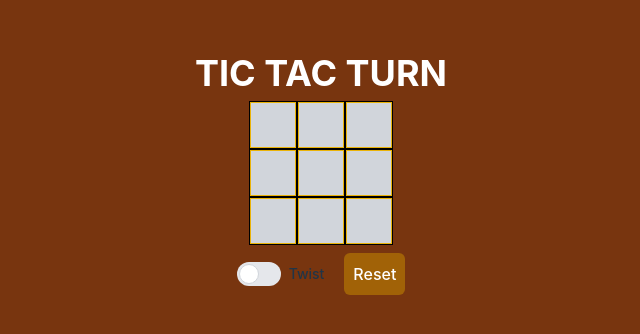
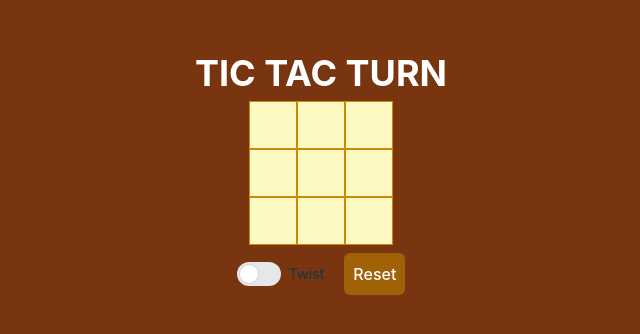
Before and after one commit to dahy14/tic-tac-turn, a React (Vite) app in the folder frontend/: page / in a window 1280 px wide. Shown: the part 226-560 px from the top of the page, without its empty margins (319-959 px from the left). Built offline with nearby package versions, Linux system fonts and the light colour scheme.

Commit message:
unstructured hooks

```diff
--- /dev/null
+++ b/frontend/src/Logic/mainHooks.jsx
@@ -0,0 +1,30 @@
+import { useState, useRef } from "react";
+
+export function usePlayer() {
+  const [player, setPlayer] = useState("X");
+  const [winner, setWinner] = useState(null);
+  const playerRef = useRef("X");
+
+  return {
+    player,
+    setPlayer,
+    playerRef,
+    winner,
+    setWinner,
+  };
+}
+
+export function usePosition() {
+  const [x, setX] = useState(Array(9).fill(0));
+  const [y, setY] = useState(Array(9).fill(0));
+  const xRef = useRef(x);
+  const yRef = useRef(y);
+  return {
+    x,
+    setX,
+    y,
+    setY,
+    xRef,
+    yRef,
+  };
+}
--- a/frontend/src/Logic/useMainHook.jsx
+++ b/frontend/src/Logic/useMainHook.jsx
@@ -1,4 +1,4 @@
-import { useEffect } from "react";
+import { useEffect, useRef } from "react";
 import { useTTT } from "./useTTT";
 
 export function useMainHook({
@@ -17,23 +17,42 @@ export function useMainHook({
   setX,
   setY,
 }) {
+  const xRef = useRef(x);
+  const yRef = useRef(y);
+  const tileRef = useRef(tile);
+
+  useEffect(() => {
+    console.log("tileRef: ", tileRef.current, "tile: ", tile);
+  }, [tileRef.current, tile]);
   const handleTileClick = (idx) => {
     // alternative click
     if (twistToggle) {
       const validIdx = [4, 5, 7, 8];
       const newTile = [...tile];
+
       const newX = [...x];
       const newY = [...y];
       validIdx.forEach((id) => {
         if (id === idx) {
-          newTile[id] = tile[id - 3];
-          newTile[id - 3] = tile[id - 4];
-          newTile[id - 4] = tile[id - 1];
-          newTile[id - 1] = tile[id];
+          setTile(newTile);
+          tileRef.current[id] = newTile[id - 3];
+          tileRef.current[id - 3] = newTile[id - 4];
+          tileRef.current[id - 4] = newTile[id - 1];
+          tileRef.current[id - 1] = newTile[id];
+          // framer motion animation values for translating tiles
+          xRef.current[id] = x[id] - 48;
+          yRef.current[id - 1] = y[id - 1] - 48;
+          yRef.current[id - 3] = y[id - 3] + 48;
+          xRef.current[id - 4] = x[id - 4] + 48;
+          // console.log("newX: ", newX);
+          // console.log("newY: ", newY);
+
+          // correct indexing of rotated
         }
       });
-      setTile(newTile);
-      checkWinner(newTile);
+
+      setX(xRef.current);
+      setY(yRef.current);
       setTwistToggle(false);
     } else {
       // Main Click
@@ -43,10 +62,11 @@ export function useMainHook({
       // never break these 4 in order
       const newTile = [...tile];
       newTile[idx] = player;
+
       setTile(newTile);
-      checkWinner(newTile);
+      tileRef.current = newTile;
     }
-
+    checkWinner(tileRef.current);
     if (player === "X") {
       setPlayer("O");
     } else {
@@ -76,7 +96,7 @@ export function useMainHook({
         newTile[x] === newTile[y] &&
         newTile[x] === newTile[z]
       ) {
-        setWinner(player);
+        setWinner(newTile[x]);
         setWinningBlock(combination);
       }
     });
@@ -96,6 +116,8 @@ export function useMainHook({
     setPlayer("X");
     setWinner(null);
     setWinningBlock(Array(3).fill(null));
+    setX(Array(9).fill(0));
+    setY(Array(9).fill(0));
   };
 
   return {
--- /dev/null
+++ b/frontend/src/Logic/usePlayer.jsx
@@ -0,0 +1,11 @@
+import { useState, useRef } from "react";
+export function usePlayer() {
+  const [player, setPlayer] = useState("X");
+  const playerRef = useRef("X");
+
+  return {
+    player,
+    setPlayer,
+    playerRef,
+  };
+}
--- a/frontend/src/Logic/usePos.jsx
+++ b/frontend/src/Logic/usePos.jsx
@@ -2,6 +2,7 @@ import { useState } from "react";
 export function usePosition() {
   const [x, setX] = useState(Array(9).fill(0));
   const [y, setY] = useState(Array(9).fill(0));
+
   return {
     x,
     setX,
--- /dev/null
+++ b/frontend/src/Logic/useTile.jsx
@@ -0,0 +1,11 @@
+import { useState, useRef } from "react";
+export function useTile() {
+  const [tile, setTile] = useState(Array(9).fill(null));
+  const tileRef = useRef(tile);
+
+  return {
+    tile,
+    setTile,
+    tileRef,
+  };
+}
--- a/frontend/src/TicTacToe.jsx
+++ b/frontend/src/TicTacToe.jsx
@@ -5,6 +5,7 @@ import Tile from "./Tile";
 import TwistButton from "./TwistButton";
 import { useTTT } from "./Logic/useTTT";
 import { usePosition } from "./Logic/usePos";
+
 import { useMainHook } from "./Logic/useMainHook";
 
 function TicTacToe() {
@@ -23,7 +24,7 @@ function TicTacToe() {
     <>
       <h1 className="text-4xl text-white font-bold uppercase ">Tic Tac Turn</h1>
       {/* creates the board */}
-      <div className="grid grid-cols-3 grid-rows-3 gap-0">
+      <div className="grid grid-cols-3 grid-rows-3 relative ">
         {tile.map((tileValue, index) => {
           return (
             <Tile
--- a/frontend/src/Tile.jsx
+++ b/frontend/src/Tile.jsx
@@ -3,20 +3,21 @@ import { motion } from "framer-motion";
 
 function Tile({ textVal, idx, tileClick, winningBlock, x, y }) {
   return (
-    <div
-      className={`relative w-12 h-12  bg-gray-300 border border-black text-violet-700 font-bold text-4xl`}
-      id={idx}
-      onClick={() => tileClick(idx)}
-    >
+    <div className="min-w-12 min-h-12 font-bold text-4xl text-violet-700">
       <motion.div
-        className={`absolute border border-yellow-500 min-w-full min-h-full flex justify-center items-center cursor-pointer ${
-          winningBlock ? "bg-yellow-300" : ""
+        className={`absolute w-12 h-12 flex justify-center items-center cursor-pointer border border-yellow-600  ${
+          winningBlock ? "bg-yellow-300" : "bg-yellow-100"
         }`}
+        id={idx}
         animate={{ x, y }} // one block is 48 * 48
         transition={{ type: "spring" }}
       >
         {textVal}
       </motion.div>
+      <span
+        className={`absolute min-w-12 min-h-12 bg-transparent  z-20 `}
+        onClick={() => tileClick(idx)}
+      ></span>
     </div>
   );
 }
```
